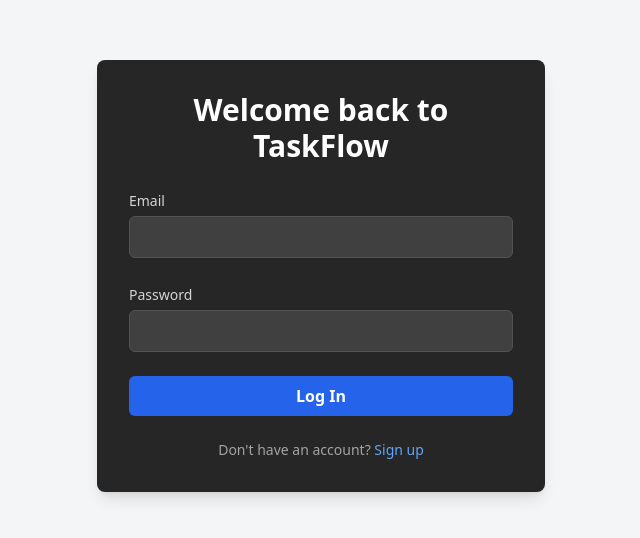
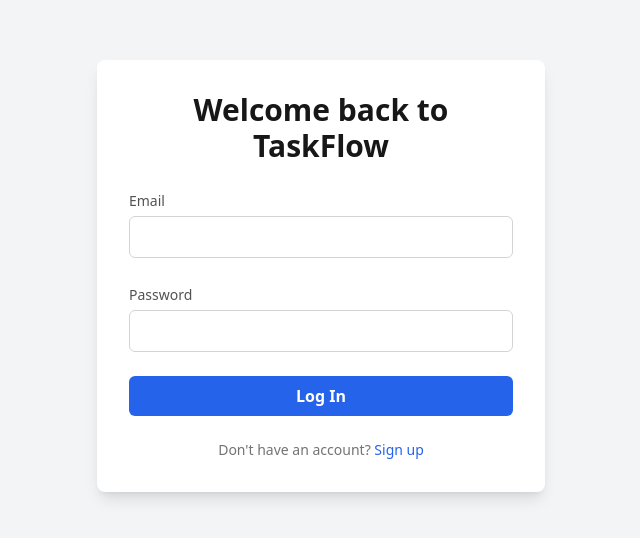
Before and after one commit to KashMaj1708/TaskFlow-Real-Time-Kanban-App, a React app in the folder frontend/: page /login in a window 1280 px wide. Shown: the part 124-662 px from the top of the page, without its empty margins (319-959 px from the left). Built offline with nearby package versions, Linux system fonts and the light colour scheme; no server answers; the HTML template or start-up script is replaced by a standard one.

Commit message:
Login page ui theme changed to light

```diff
--- a/frontend/src/pages/auth/LoginPage.tsx
+++ b/frontend/src/pages/auth/LoginPage.tsx
@@ -16,16 +16,9 @@
       });
 
       if (response.success) {
-        // --- THIS IS THE FIX ---
-        // The user is response.data
-        // The token is response.token
         setUser(response.data, response.token);
-        // --- END FIX ---
-
-        // Redirect to dashboard
-        navigate('/'); // Make sure this route exists, or change to '/boards'
+        navigate('/');
       } else {
-        // Handle login error
         alert(response.message);
       }
     } catch (error) {
@@ -35,40 +28,50 @@
   };
 
   return (
-    <div className="flex items-center justify-center min-h-screen">
-      <div className="w-full max-w-md p-8 space-y-6 bg-neutral-800 rounded-lg shadow-lg">
-        <h2 className="text-3xl font-bold text-center text-white">
+    // --- CHANGED: Added bg-gray-100 ---
+    <div className="flex items-center justify-center min-h-screen bg-gray-100">
+      {/* --- CHANGED: bg-neutral-800 to bg-white --- */}
+      <div className="w-full max-w-md p-8 space-y-6 bg-white rounded-lg shadow-lg">
+        {/* --- CHANGED: text-white to text-neutral-900 --- */}
+        <h2 className="text-3xl font-bold text-center text-neutral-900">
           Welcome back to TaskFlow
         </h2>
         <form onSubmit={handleSubmit(onSubmit)} className="space-y-6">
           <div>
-            <label className="text-sm font-medium text-neutral-300">Email</label>
+            {/* --- CHANGED: text-neutral-300 to text-neutral-600 --- */}
+            <label className="text-sm font-medium text-neutral-600">Email</label>
             <input
               type="email"
               {...register('email', { required: 'Email is required' })}
-              className="w-full px-3 py-2 mt-1 text-white bg-neutral-700 border border-neutral-600 rounded-md focus:outline-none focus:ring-2 focus:ring-blue-500"
+              /* --- CHANGED: text, bg, and border colors --- */
+              className="w-full px-3 py-2 mt-1 text-neutral-900 bg-white border border-neutral-300 rounded-md focus:outline-none focus:ring-2 focus:ring-blue-500"
             />
             {errors.email && <p className="mt-1 text-xs text-red-400">{errors.email.message as string}</p>}
           </div>
           <div>
-            <label className="text-sm font-medium text-neutral-300">Password</label>
+            {/* --- CHANGED: text-neutral-300 to text-neutral-600 --- */}
+            <label className="text-sm font-medium text-neutral-600">Password</label>
             <input
               type="password"
               {...register('password', { required: 'Password is required' })}
-              className="w-full px-3 py-2 mt-1 text-white bg-neutral-700 border border-neutral-600 rounded-md focus:outline-none focus:ring-2 focus:ring-blue-500"
+              /* --- CHANGED: text, bg, and border colors --- */
+              className="w-full px-3 py-2 mt-1 text-neutral-900 bg-white border border-neutral-300 rounded-md focus:outline-none focus:ring-2 focus:ring-blue-500"
             />
             {errors.password && <p className="mt-1 text-xs text-red-400">{errors.password.message as string}</p>}
           </div>
           <button
             type="submit"
-            className="w-full py-2 font-semibold text-white bg-blue-600 rounded-md hover:bg-blue-700 focus:outline-none focus:ring-2 focus:ring-blue-500 focus:ring-offset-2 focus:ring-offset-neutral-800"
+            /* --- CHANGED: focus:ring-offset-neutral-800 to focus:ring-offset-white --- */
+            className="w-full py-2 font-semibold text-white bg-blue-600 rounded-md hover:bg-blue-700 focus:outline-none focus:ring-2 focus:ring-blue-500 focus:ring-offset-2 focus:ring-offset-white"
           >
             Log In
           </button>
         </form>
-        <p className="text-sm text-center text-neutral-400">
+        {/* --- CHANGED: text-neutral-400 to text-neutral-500 --- */}
+        <p className="text-sm text-center text-neutral-500">
           Don't have an account?{' '}
-          <Link to="/register" className="font-medium text-blue-400 hover:underline">
+          {/* --- CHANGED: text-blue-400 to text-blue-600 --- */}
+          <Link to="/register" className="font-medium text-blue-600 hover:underline">
             Sign up
           </Link>
         </p>
```
